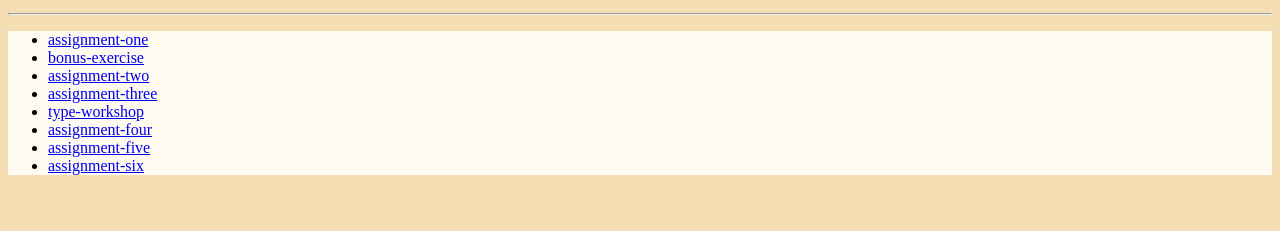
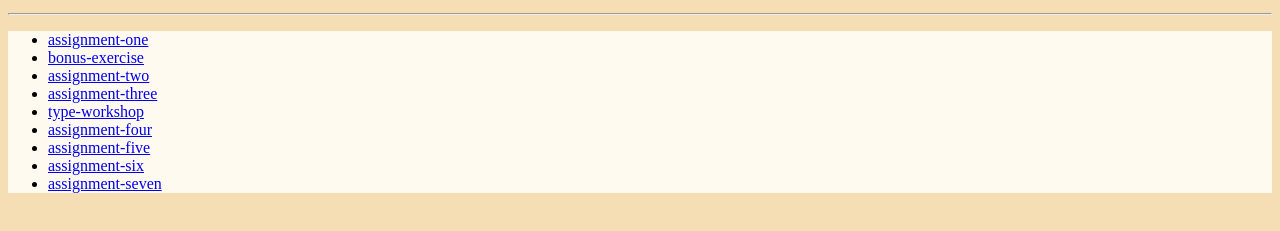
Before and after one commit to Atadsalty/Web-1, a plain HTML site: page index.html in a window 1280 px wide. Shown: the part 95-326 px from the top of the page. Drawn offline with Linux system fonts and the light colour scheme.

Commit message:
Update index.html

```diff
--- a/index.html
+++ b/index.html
@@ -35,6 +35,9 @@
             <li>
                 <a href="assignment-six/how.html">assignment-six</a>
             </li>
+            <li>
+                <a href="assignment-seven/hello.html">assignment-seven</a>
+            </li>
         </ul>
         </div>
     </body>
```
